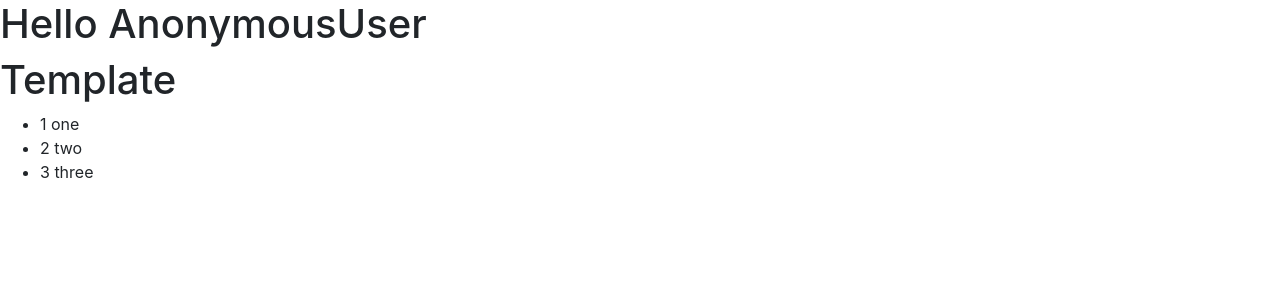
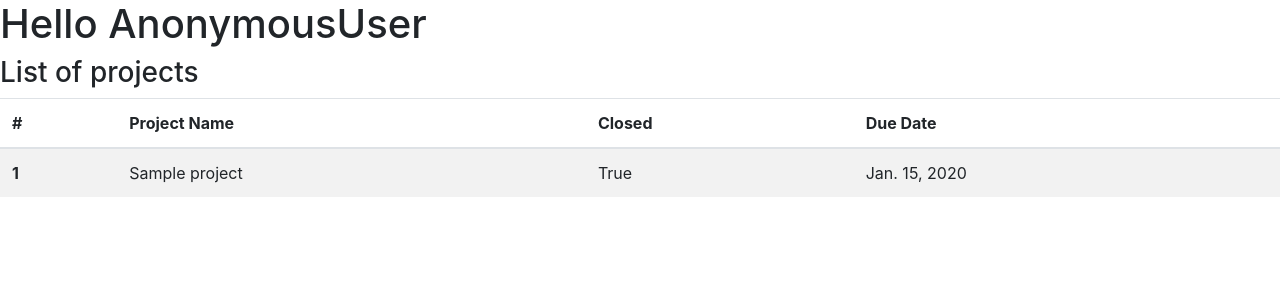
Before and after one commit to zherwig/dj_project_app, a Django app: page /projects/ in a window 1280 px wide. Shown: the part 56-356 px from the top of the page. Run offline with Django 3.2, Linux system fonts and the light colour scheme; tables that the repository leaves empty hold one stand-in row (values such as "Sample post"); some libraries are stand-ins or nearby versions.

Commit message:
Added lookup to DB

```diff
--- a/dj_project_app/settings.py
+++ b/dj_project_app/settings.py
@@ -60,7 +60,6 @@ TEMPLATES = [
     {
         'BACKEND': 'django.template.backends.django.DjangoTemplates',
         'DIRS': [
-            os.path.join(BASE_DIR, "projects", "templates"),
             os.path.join(BASE_DIR, "dj_project_app", "templates"),
         ],
         'APP_DIRS': True,
--- a/dj_project_app/urls.py
+++ b/dj_project_app/urls.py
@@ -19,5 +19,6 @@ from projects import views as projects_views
 
 urlpatterns = [
     path('admin/', admin.site.urls),
-    path('projects/', projects_views.projects_view, name='projects_views')
+    path('projects/project', projects_views.project_detail_view, name='project_detail_view'),
+    path('projects/', projects_views.projects_list_view, name='projects_list_views')
 ]
--- a/projects/models.py
+++ b/projects/models.py
@@ -4,12 +4,12 @@ from django.contrib.auth.models import User
 # Create your models here.
 class Project(models.Model):
     title = models.CharField(max_length=200)
-    detail = models.TextField(blank=True)
+    detail = models.TextField(blank=True, null=True)
     closed = models.BooleanField(default=False)
     onHold = models.BooleanField(default=False)
-    priority = models.IntegerField(blank=True)
-    placeInOrder = models.IntegerField(blank=True)
-    duedate = models.DateField(blank=True)
+    priority = models.IntegerField(blank=True, null=True)
+    placeInOrder = models.IntegerField(blank=True, null=True)
+    duedate = models.DateField(blank=True, null=True)
     owner = models.ForeignKey (User, related_name="owned_projects", on_delete=models.CASCADE, null=True, blank=True)
     assignee = models.ForeignKey (User, related_name="assigned_projects", on_delete=models.CASCADE, null=True, blank=True)
     created_at = models.DateTimeField(auto_now_add=True)
--- a/projects/templates/projects_list.html
+++ b/projects/templates/projects_list.html
@@ -2,15 +2,26 @@
 
 {% block content %}
 <h1>Hello {{user}} </h1>
-<h1>Template</h1>
+<h3>List of projects</h3>
 
-<ul>
-    {% for point in bulletpoints%}
-        <li>{{ forloop.counter }} {{ point }}</li>
+<table class="table table-striped">
+  <thead>
+    <tr>
+      <th scope="col">#</th>
+      <th scope="col">Project Name</th>
+      <th scope="col">Closed</th>
+      <th scope="col">Due Date</th>
+    </tr>
+  </thead>
+  <tbody>
+    {% for project in projects%}
+        <tr>
+        <th scope="row">{{ forloop.counter }}</th>
+        <td>{{project.title}}</td>
+        <td>{{project.closed}}</td>
+        <td>{{project.duedate}}</td>
+        </tr>
     {% endfor %}
-</ul>
-
-
-
-
+  </tbody>
+</table>
 {% endblock %}
--- a/projects/views.py
+++ b/projects/views.py
@@ -1,7 +1,20 @@
 from django.http import HttpResponse
 from django.shortcuts import render
+from projects.models import Project
+
+# Project.objects.get(id=1)
 
 # Create your views here.
-def projects_view(request, *args, **kwargs):
-    #return HttpResponse("<h1>Hello world</h1>")
-    return render(request, 'projects_list.html', {"user":request.user, "bulletpoints":['one','two', 'three']})
+def projects_list_view(request, *args, **kwargs):
+    context = {
+        "projects": Project.objects.all(),
+        "user":request.user,
+    }
+
+    return render(request, 'projects_list.html', context)
+
+def project_detail_view(request, *args, **kwargs):
+    context = {
+        "project": Project.objects.get(id=1),
+    }
+    return render(request, 'project_detail.html', context)
```
Also changed, not shown: projects/templates/project_detail.html (added, +11 -0 lines), projects/migrations/0003_auto_20200829_0907.py (added).
